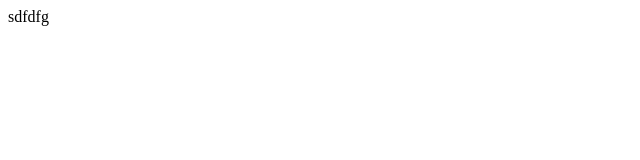
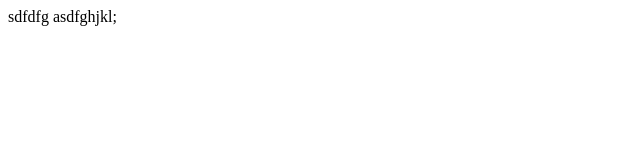
Before and after one commit to Olexiyfb/practice-session, a plain HTML site: page index.html in a window 1280 px wide. Shown: the full height of the page, 0-640 px from the left. Drawn offline with Linux system fonts and the light colour scheme.

Commit message:
second commit

```diff
--- a/index.html
+++ b/index.html
@@ -7,6 +7,7 @@
 </head>
 <body>
     sdfdfg
+    asdfghjkl;
 
 </body>
 </html>
```
